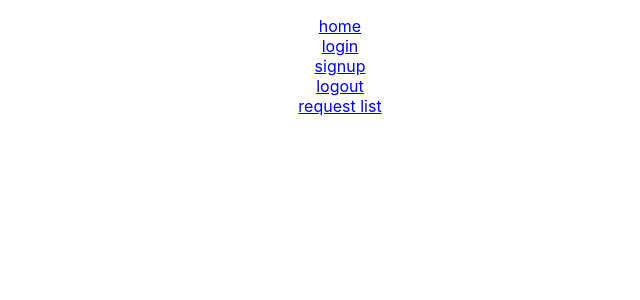
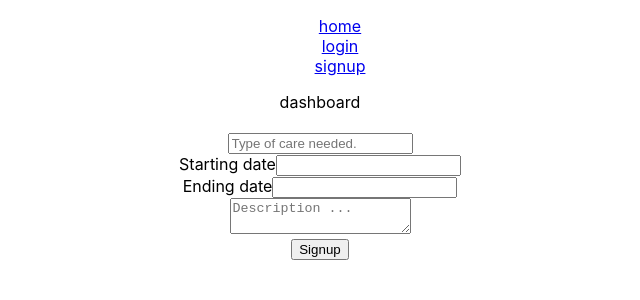
Before and after one commit to ChristopherZinger/react_app_assignment, a React (Create React App) app: page /dashboard in a window 1280 px wide. Shown: the top 300 px of the page, without its empty margins (320-960 px from the left). Built offline with nearby package versions, Linux system fonts and the light colour scheme.

Commit message:
create new careRequest

```diff
--- a/package.json
+++ b/package.json
@@ -8,6 +8,7 @@
     "@testing-library/user-event": "^7.1.2",
     "moment": "^2.29.1",
     "react": "^16.13.1",
+    "react-datepicker": "^3.2.2",
     "react-dom": "^16.13.1",
     "react-router": "^5.2.0",
     "react-router-dom": "^5.2.0",
--- a/src/App.js
+++ b/src/App.js
@@ -4,12 +4,11 @@ import { BrowserRouter as Router, Switch, Route, Link } from 'react-router-dom';
 import SignupForm from './components/Auth/SignupForm';
 import LoginForm from './components/Auth/LoginForm';
 import Logout from './components/Auth/Logout';
-import { UserContextProvider } from './components/UserContext/UserContext'
-import UserInfo from './components/UserInfo/UserInfo'
+import { UserContextProvider, UserContext } from './components/UserContext/UserContext'
 import RequestList from './components/RequestList/RequestList';
-import { RequestContextProvider, RequestContext } from './components/RequestContext/RequestContext';
+import { RequestContextProvider } from './components/RequestContext/RequestContext';
 import RequestDetail from './components/RequestDetail/RequestDetail';
-
+import Dashboard from './components/Dashborad/Dashboard';
 
 function App() {
   return (
@@ -29,15 +28,15 @@ export default App;
 
 
 const Layout = props => {
+  const { user, isAuth } = useContext(UserContext);
   return (
     <div>
       <Navbar />
-      <UserInfo />
       <Switch>
         <Route path='/login' component={LoginForm} />
         <Route path='/signup' component={SignupForm} />
         <Route path='/logout' component={Logout} />
-        <Route path='/request-list' component={RequestList} />
+        <Route path='/dashboard' component={Dashboard} />
       </Switch>
     </div>
 
@@ -45,15 +44,22 @@ const Layout = props => {
 }
 
 const Navbar = props => {
+  const { user, isAuth } = useContext(UserContext);
   return (
     <div>
       <ul>
         <Link to='/home' >home</Link><br />
-        <Link to='/login' >login</Link><br />
-        <Link to='/signup' >signup</Link><br />
-        <Link to='/logout' >logout</Link><br />
-        <Link to='/request-list' >request list</Link><br />
-
+        {isAuth ?
+          <React.Fragment>
+            <Link to='/logout' >logout</Link>
+            <Link to='/dashboard' >dashboard</Link>
+          </React.Fragment >
+          :
+          <React.Fragment>
+            <Link to='/login' >login</Link><br />
+            <Link to='/signup' >signup</Link><br />
+          </React.Fragment>
+        }
       </ul >
     </div >
   )
--- /dev/null
+++ b/src/components/Dashborad/Dashboard.js
@@ -0,0 +1,27 @@
+import React, { useContext } from 'react';
+import RequestList from '../RequestList/RequestList';
+import UserInfo from '../UserInfo/UserInfo';
+import { UserContext } from '../UserContext/UserContext';
+import { Route } from 'react-router-dom';
+import RequestCreate from '../RequestCreate/RequestCreate';
+
+
+
+const Dashboard = props => {
+    const { user, isAuth } = useContext(UserContext);
+    return (
+        <div>
+            dashboard
+            <UserInfo />
+
+            {user.type === 'careGiver' ?
+                <Route component={RequestList} />
+                : <Route component={RequestCreate} />
+            }
+
+        </div >
+    )
+}
+
+
+export default Dashboard;
--- a/src/components/RequestContext/RequestContext.js
+++ b/src/components/RequestContext/RequestContext.js
@@ -50,7 +50,8 @@ export function RequestContextProvider(props) {
     const value = {
         requestDB: state.requestDB,
 
-        creatRequest: (data) => {
+        createNewRequest: (data) => {
+            data.id = Math.floor(Math.random() * 10000);
             dispatch({ type: actionTypes.CREATE_REQUEST, data });
         },
 
@@ -64,10 +65,7 @@ export function RequestContextProvider(props) {
             })
             console.log(data)
             dispatch({ type: actionTypes.CONSUME_REQUEST, data })
-        }
-
-
-
+        },
     }
 
     return (
--- /dev/null
+++ b/src/components/RequestCreate/RequestCreate.js
@@ -0,0 +1,82 @@
+import React, { useContext, useEffect, useState } from 'react';
+import DatePicker from 'react-datepicker';
+import 'react-datepicker/dist/react-datepicker.css';
+import { RequestContext, RequestContextProvider } from '../RequestContext/RequestContext';
+
+
+const RequestCreate = props => {
+    const [request, setRequest] = useState({});
+    const [user, setUser] = useState({ type: 'careGiver' })
+    const { createNewRequest, requestDB } = useContext(RequestContext)
+
+    useEffect(() => {
+        console.log('db', requestDB)
+    })
+
+
+    function handleChange({ target }) {
+        setRequest({
+            ...request,
+            [target.name]: target.value
+        })
+    }
+
+    function handleDateChange(name, date) {
+        setRequest({
+            ...request,
+            [name]: date,
+        })
+    }
+
+    function handleSignup(e) {
+        e.preventDefault();
+        createNewRequest(request)
+    }
+
+    return (
+        <form onSubmit={handleSignup}>
+
+            <input type="text" name="id"
+                value={user.id}
+                readOnly
+                hidden /> <br />
+
+            <input type="text" name="typeOfCare"
+                value={request.typeOfCare || ""}
+                onChange={handleChange}
+                placeholder="Type of care needed." /> <br />
+
+            <label for="start">Starting date</label>
+            <DatePicker
+                selected={request.start}
+                value={request.start}
+                onChange={handleDateChange.bind(this, "start")}
+                name="start"
+                dateFormat="dd MMMM"
+            />
+            <br />
+
+            <label for="end">Ending date</label>
+            <DatePicker
+                selected={request.end}
+                value={request.end}
+                onChange={handleDateChange.bind(this, "end")}
+                name="end"
+                dateFormat="dd MMMM"
+            />
+            <br />
+
+            <textarea name="description"
+                value={request.description || ""}
+                onChange={handleChange}
+                placeholder="Description ..."
+                name="description"
+
+            /><br />
+
+            <button type="submit">Signup</button>
+        </form>
+    )
+}
+
+export default RequestCreate;
--- a/src/components/RequestList/RequestList.js
+++ b/src/components/RequestList/RequestList.js
@@ -17,9 +17,10 @@ const RequestList = props => {
 
 
     const requestList = requestDB.map(item => {
+        console.log(props.match)
         return (
             <li key={item.id} onClick={() => handleReqId(item.id)}>
-                <Link to={`/request-list/` + item.id} >
+                <Link to={`${props.match.path}/${item.id}`} >
                     {item.typeOfCare} &nbsp;
                     {item.isActive ? "active" : "not active"}&nbsp;
 
@@ -36,8 +37,7 @@ const RequestList = props => {
             <h4>Request List</h4>
             <ul>
                 {requestList}
-
-                <Route path={`/request-list/:id`} component={RequestDetail} />
+                <Route path={`${props.match.path}/:id`} component={RequestDetail} />
             </ul>
         </div>
 
```
